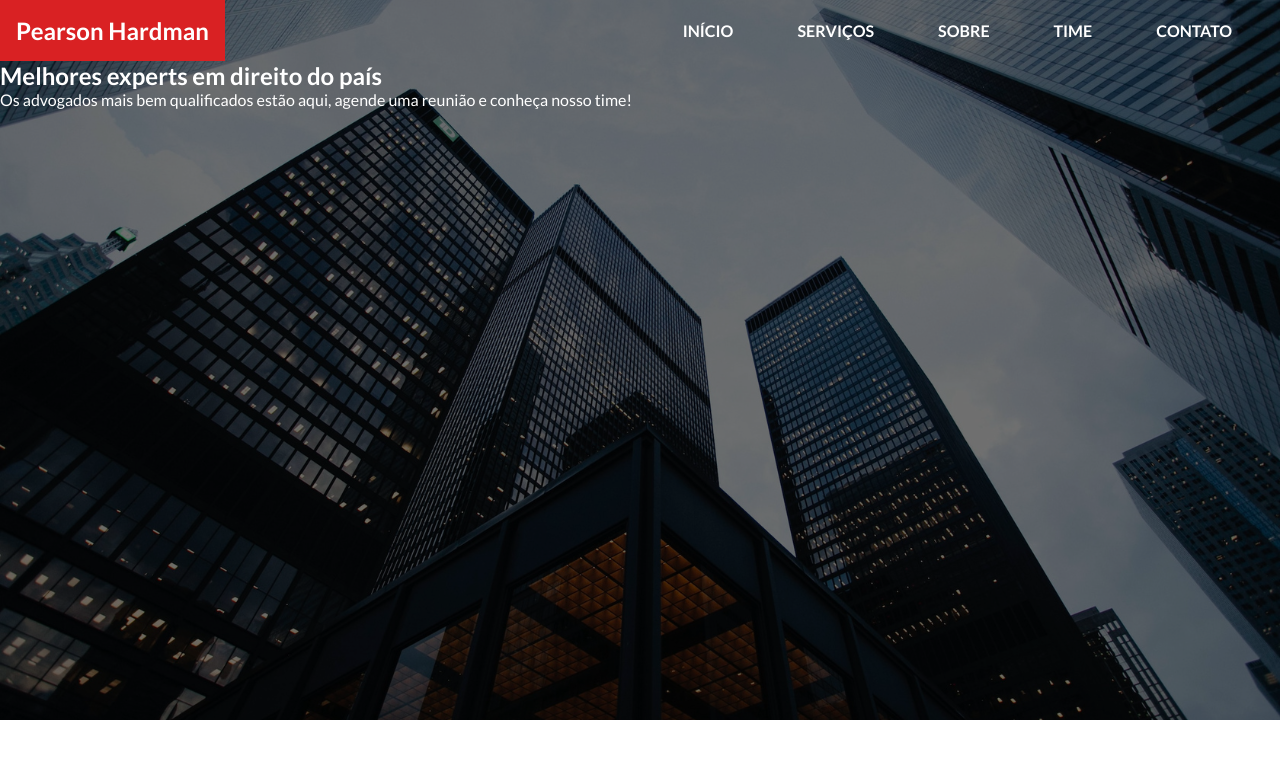
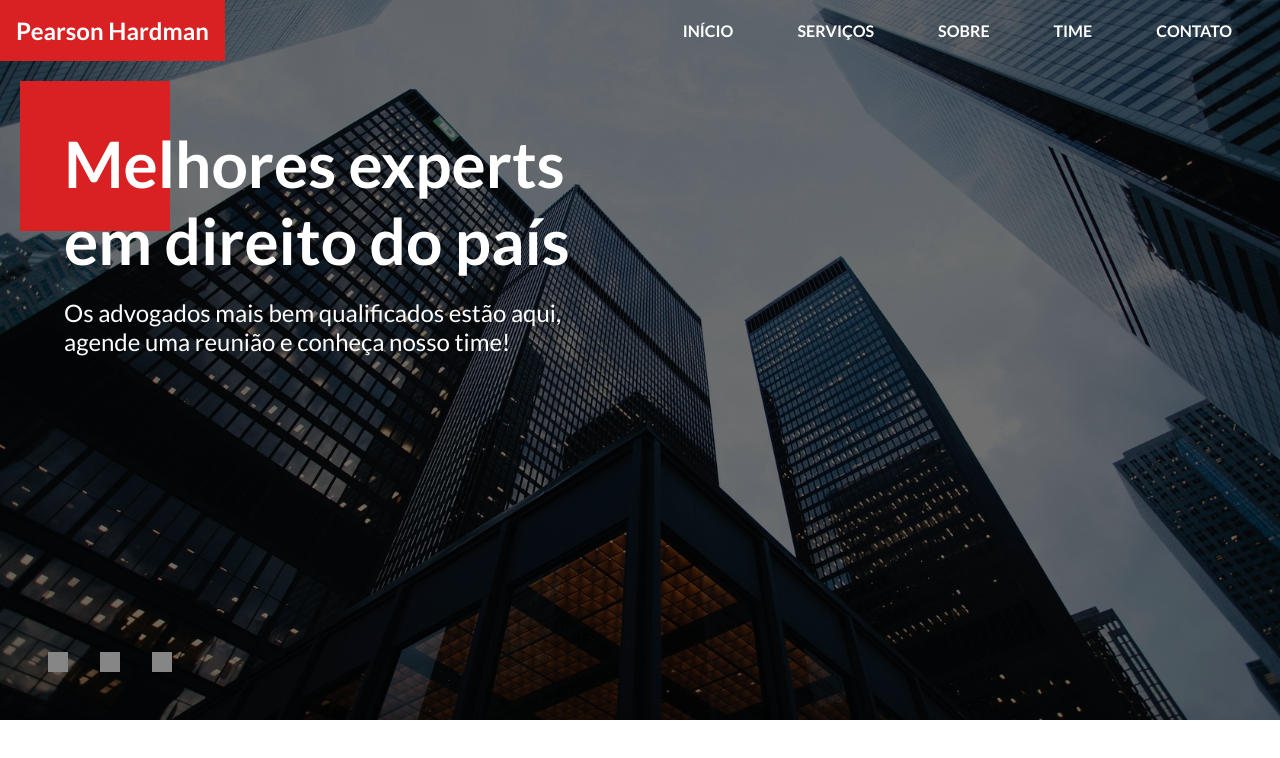
Before and after one commit to carollinemv/FrontWeek, a plain HTML site: page FrontWeek/index.html in a window 1280 px wide. Drawn offline with nearby package versions, Linux system fonts and the light colour scheme.

Commit message:
Add files via upload

```diff
--- a/FrontWeek/css/style.css
+++ b/FrontWeek/css/style.css
@@ -60,3 +60,44 @@ i {
     padding: 1rem;
 
 }
+.banner.active {
+    opacity: 1;
+}
+.banner {
+    max-width: 50%;
+    padding: 4rem;
+    opacity: 0;
+    position: absolute;
+    transition: 0.6s;
+}
+.banner h2 {
+    font-size: 4rem;
+    margin-bottom: 1.2rem;
+    position: relative;
+    z-index: 2;
+}
+.banner p {
+    font-size: 1.5rem;
+}
+.square {
+    display: flex;
+    width: 150px;
+    height: 150px;
+    background-color: var(--main-color);
+    position: absolute;
+    z-index: 1;
+    left: 20px;
+    top: 20px;
+}
+.dots {
+    display: flex;
+    gap: 2rem;
+    position: absolute;
+    bottom: 3rem;
+    left: 3rem;
+}
+.dot {
+    width: 20px;
+    height: 20px;
+    background-color: var(--secondary-color);
+}
```
Also changed, not shown: FrontWeek/index.html (+1 -0 lines).
